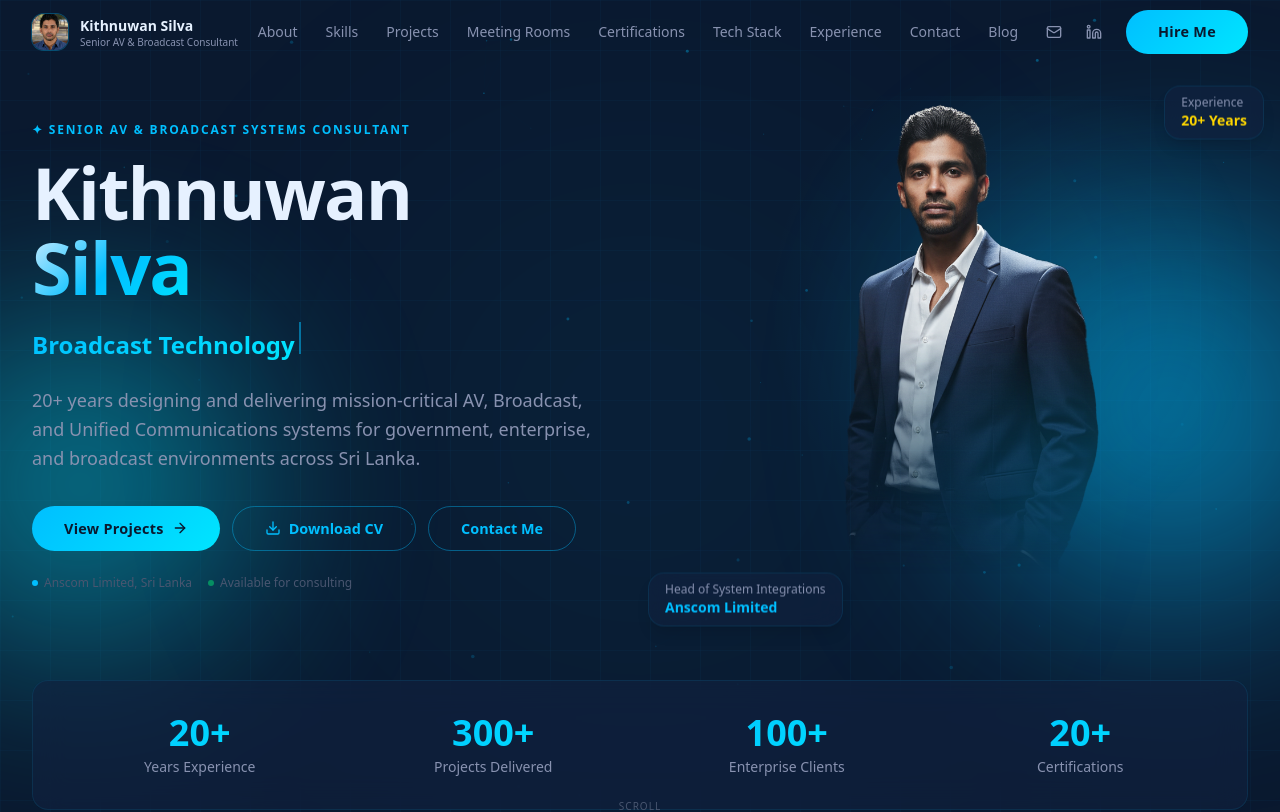
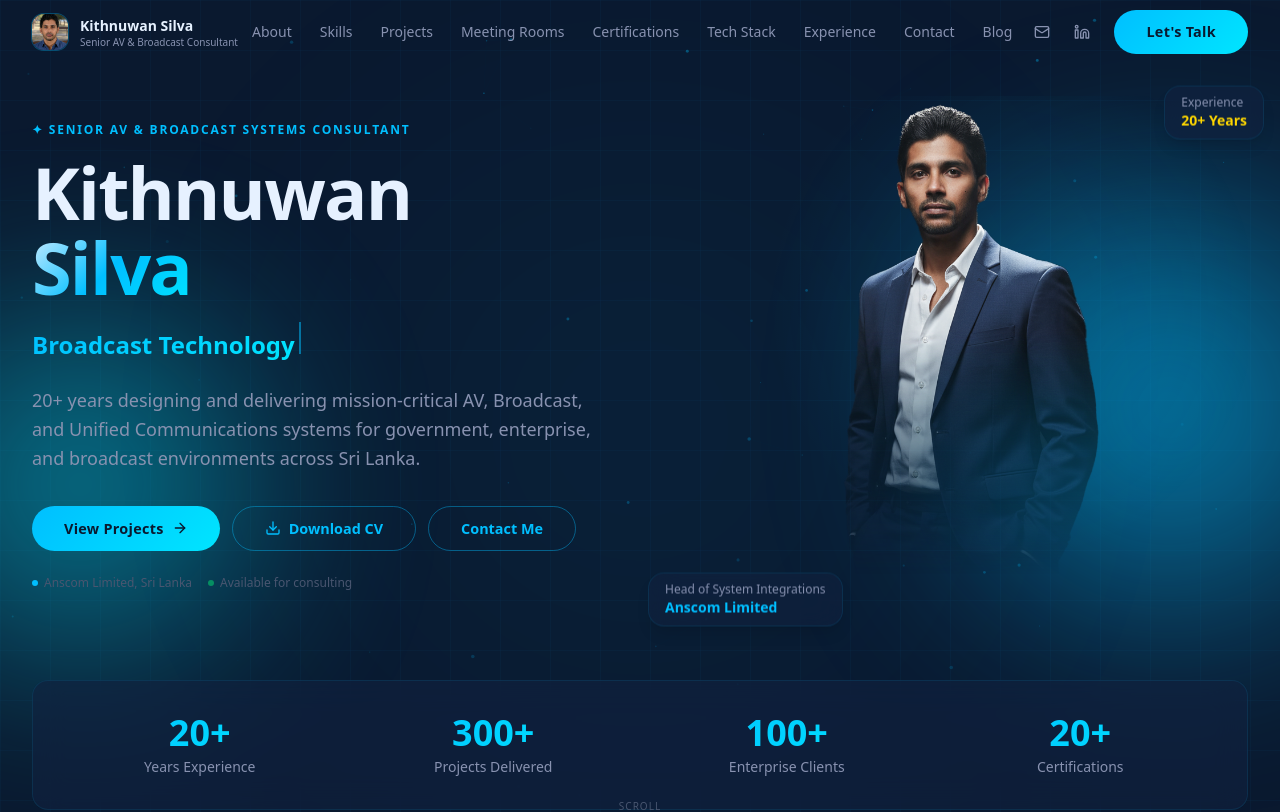
Before and after one commit to kithnuwan/kithnuwan-portfolio-nextjs, a Next.js app: page / in a window 1280 px wide. Shown: the top 812 px of the page. Built offline with nearby package versions, Linux system fonts and the light colour scheme.

Commit message:
Rename 'Hire Me' CTA to 'Let's Talk' in nav

```diff
--- a/src/components/Nav.jsx
+++ b/src/components/Nav.jsx
@@ -109,7 +109,7 @@ export default function Nav() {
               href="#contact"
               className="ml-2 btn-primary text-xs py-2 px-4"
             >
-              Hire Me
+              Let's Talk
             </a>
           </div>
 
@@ -183,7 +183,7 @@ export default function Nav() {
                   <Linkedin className="h-5 w-5" />
                 </a>
                 <a href="#contact" onClick={closeMenu} className="ml-auto btn-primary text-xs py-2 px-4">
-                  Hire Me
+                  Let's Talk
                 </a>
               </div>
             </motion.div>
```
